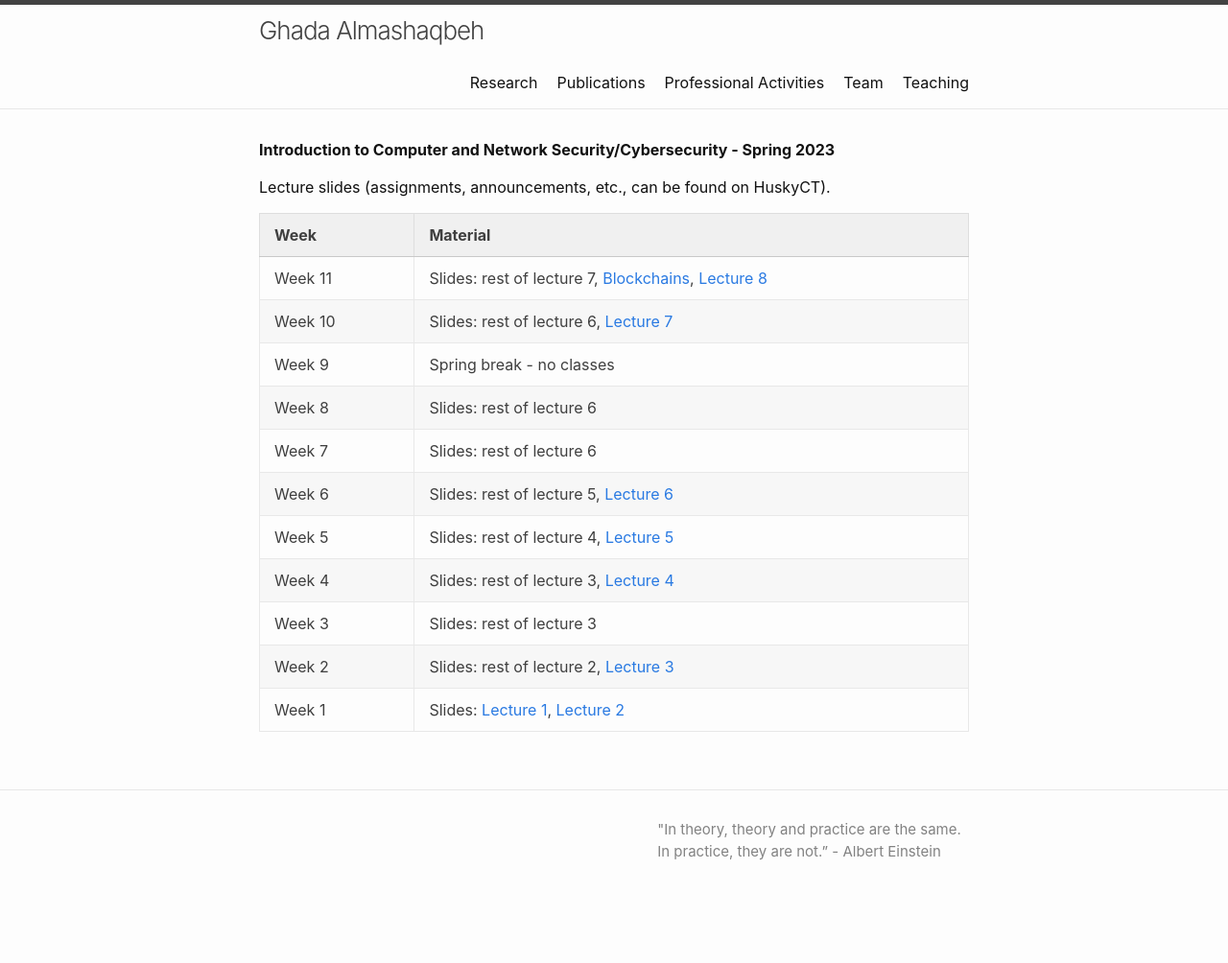
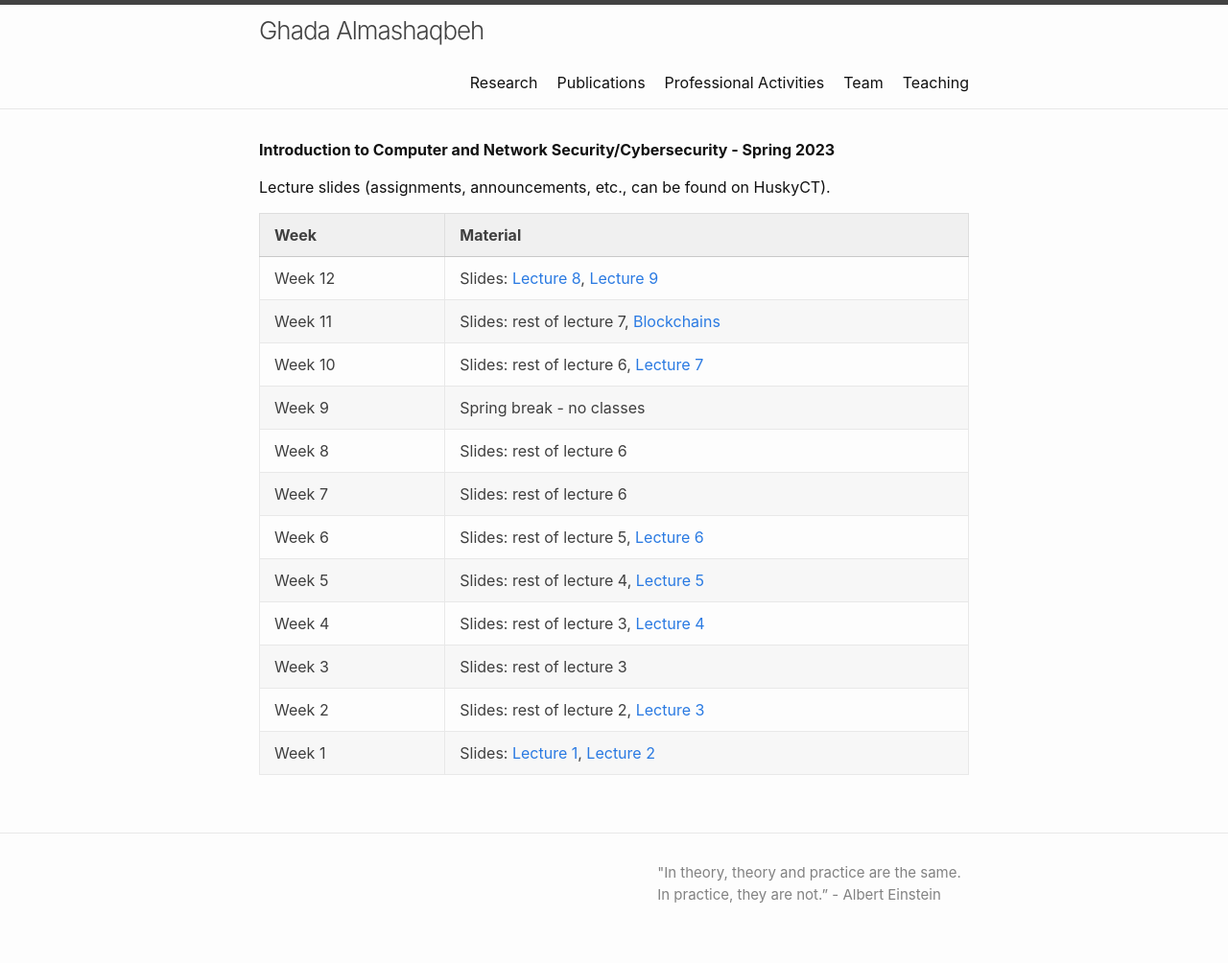
Before and after one commit to GhadaAlmashaqbeh/GhadaAlmashaqbeh.github.io, a Jekyll site: the page built from courses/cse3400-s2023/index.md, in a window 1280 px wide. Shown: the whole page at 96% size. Built offline with Jekyll 4.4.1, drawn with Linux system fonts in a browser that asks for light colours; before the commit the page ends 959 px from its top, so only the background shows below that.

Commit message:
add sldies

```diff
--- a/courses/cse3400-s2023/index.md
+++ b/courses/cse3400-s2023/index.md
@@ -8,7 +8,8 @@ Lecture slides (assignments, announcements, etc., can be found on HuskyCT).
 
 | Week&emsp;&emsp;| Material           |
 |----------|--------------------|
-| Week 11 | Slides: rest of lecture 7, [Blockchains](./blockchains.pdf), [Lecture 8](./lecture8.pdf)|
+| Week 12 | Slides: [Lecture 8](./lecture8.pdf), [Lecture 9](./lecture9.pdf)|
+| Week 11 | Slides: rest of lecture 7, [Blockchains](./blockchains.pdf)|
 | Week 10 | Slides: rest of lecture 6, [Lecture 7](./lecture7.pdf)|
 | Week 9 | Spring break - no classes|
 | Week 8 | Slides: rest of lecture 6|
```
Also changed, not shown: 2 other files.
